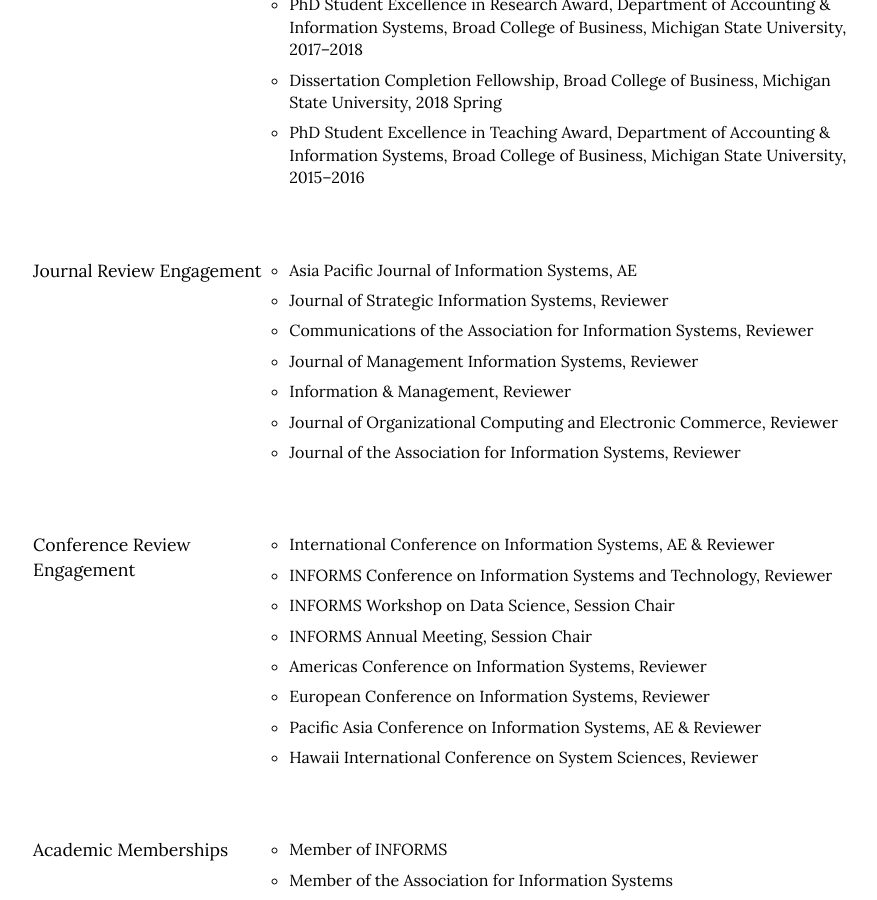
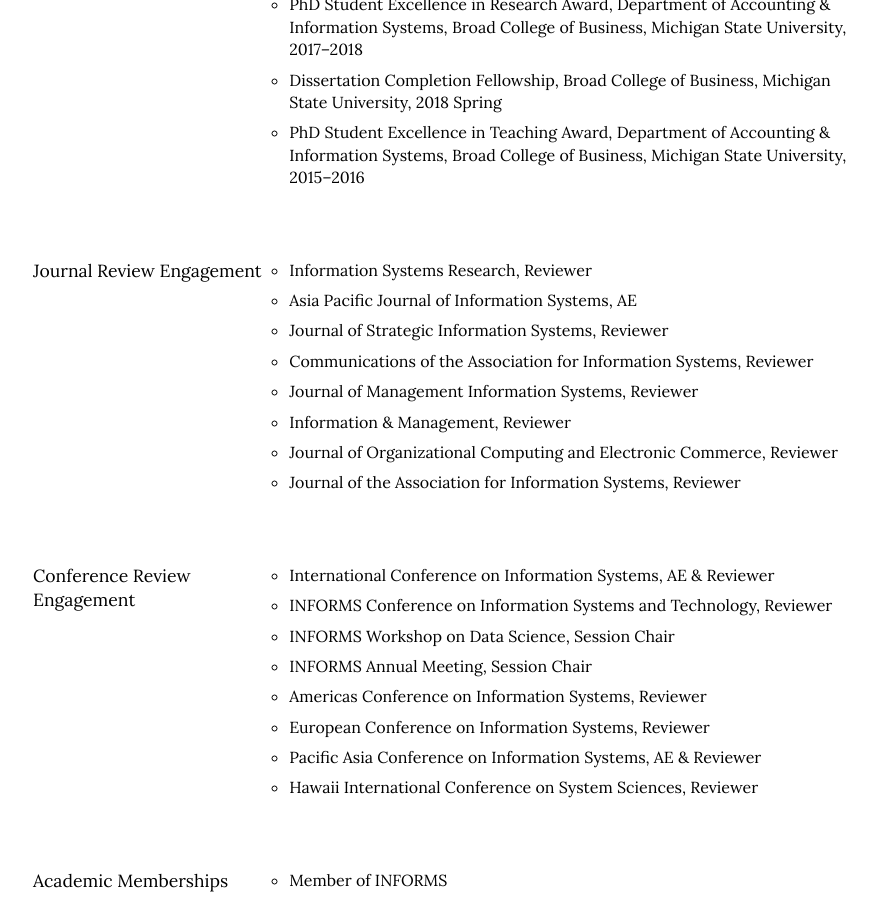
Before and after one commit to istaehun/taehun, a Jekyll site: the page built from engagement.html, in a window 1280 px wide and 900 px high, scrolled down 1536 px. Shown: the whole window, without its empty margins (187-1064 px from the left). Built offline with Jekyll 4.4.1, drawn with Linux system fonts in a browser that asks for light colours; nearby versions of some CDN libraries.

Commit message:
Update engagement.yml

```diff
--- a/_data/engagement.yml
+++ b/_data/engagement.yml
@@ -36,6 +36,7 @@
   -
     title: Journal Review Engagement
     list:
+      - "Information Systems Research, Reviewer"
       - "Asia Pacific Journal of Information Systems, AE"
       - "Journal of Strategic Information Systems, Reviewer"
       - "Communications of the Association for Information Systems, Reviewer"
```
